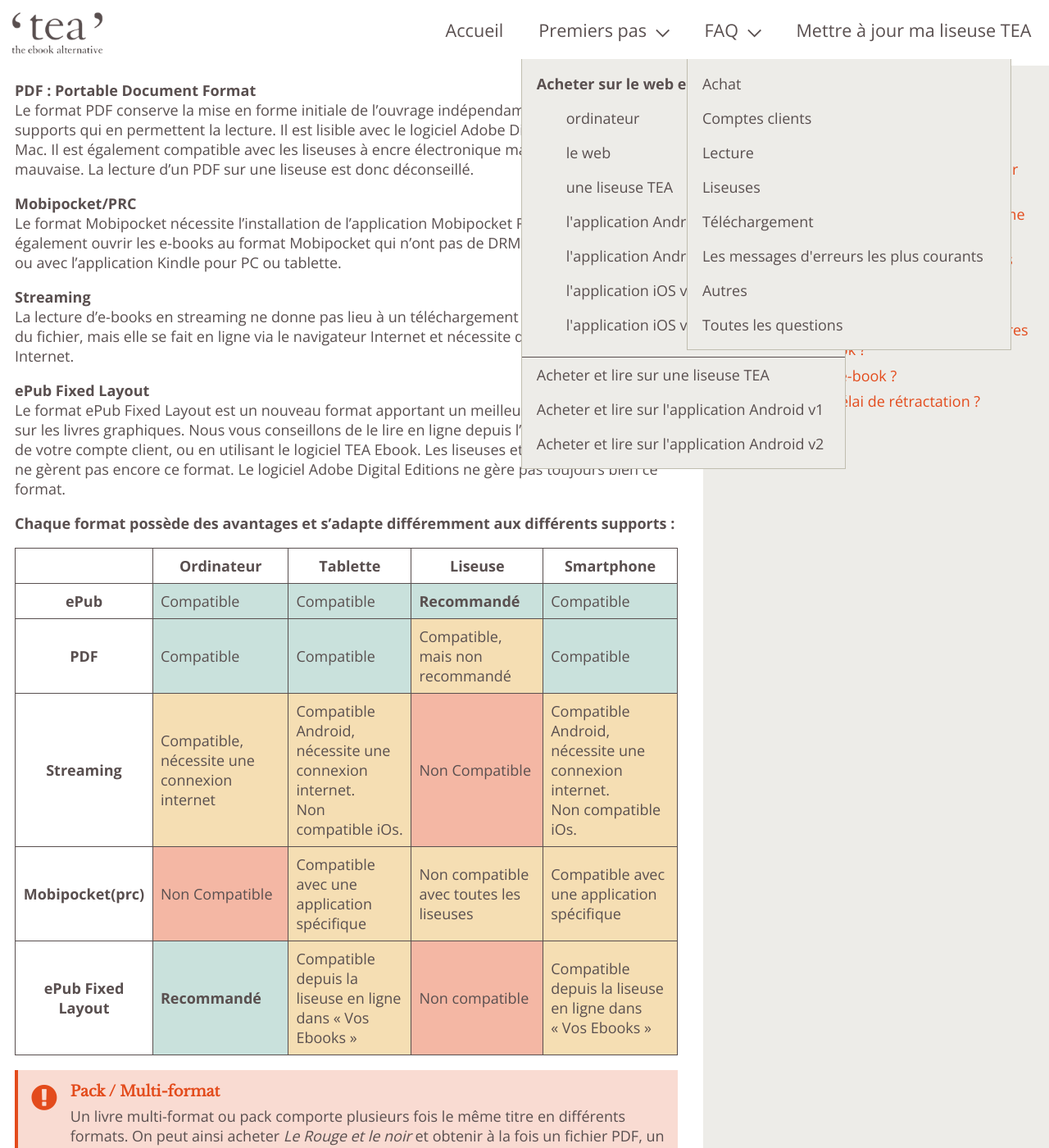
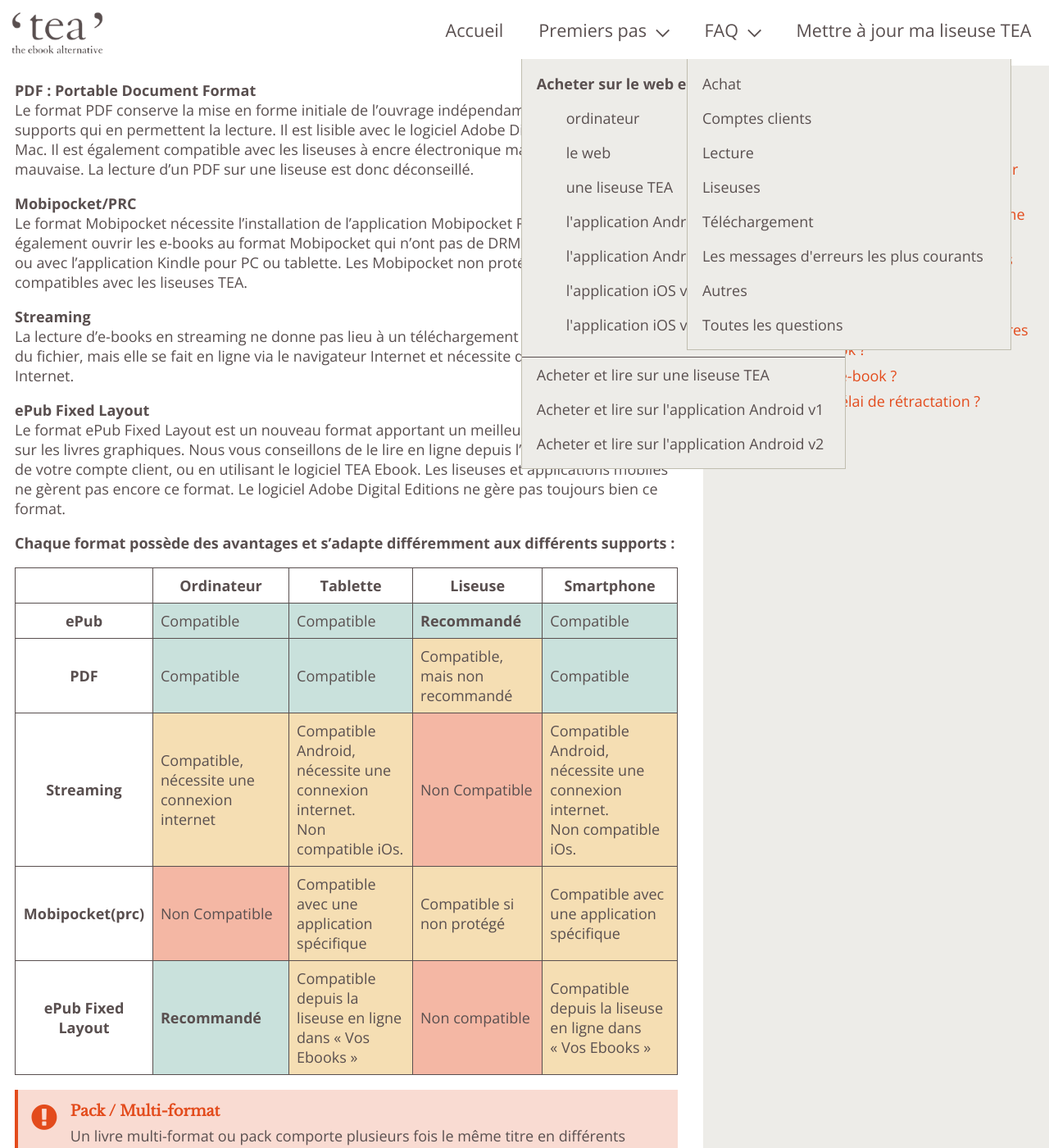
Before and after one commit to TEA-ebook/help-center, a Jekyll site: the page built from _pages/FAQ-achat.md, in a window 1280 px wide and 1400 px high, scrolled down 749 px. Shown: the whole window at 82% size. Built offline with Jekyll 4.4.1, drawn with Linux system fonts in a browser that asks for light colours.

Commit message:
Mobipocket correction

```diff
--- a/_pages/FAQ-achat.md
+++ b/_pages/FAQ-achat.md
@@ -21,7 +21,7 @@ Le format PDF conserve la mise en forme initiale de l'ouvrage indépendamment de
 Il est également compatible avec les liseuses à encre électronique mais la lisibilité est assez mauvaise. La lecture d'un PDF sur une liseuse est donc déconseillé.
 
 **Mobipocket/PRC**
-Le format Mobipocket nécessite l'installation de l'application Mobipocket Reader. On peut également ouvrir les e-books au format Mobipocket qui n'ont pas de DRM sur une liseuse Kindle ou avec l'application Kindle pour PC ou tablette.
+Le format Mobipocket nécessite l'installation de l'application Mobipocket Reader. On peut également ouvrir les e-books au format Mobipocket qui n'ont pas de DRM sur une liseuse Kindle ou avec l'application Kindle pour PC ou tablette. Les Mobipocket non protégés sont également compatibles avec les liseuses TEA.
 
 **Streaming**
 La lecture d'e-books en streaming ne donne pas lieu à un téléchargement ou un enregistrement du fichier, mais elle se fait en ligne via le navigateur Internet et nécessite donc une connexion Internet.
@@ -70,7 +70,7 @@ Le format ePub Fixed Layout est un nouveau format apportant un meilleur confort
         <th>Mobipocket(prc)</th>
         <td class="danger">Non Compatible</td>
         <td class="warning">Compatible avec une application spécifique</td>
-        <td class="warning">Non compatible avec toutes les liseuses</td>
+        <td class="warning">Compatible si non protégé</td>
         <td class="warning">Compatible avec une application spécifique</td>
     </tr>
     <tr>
```
